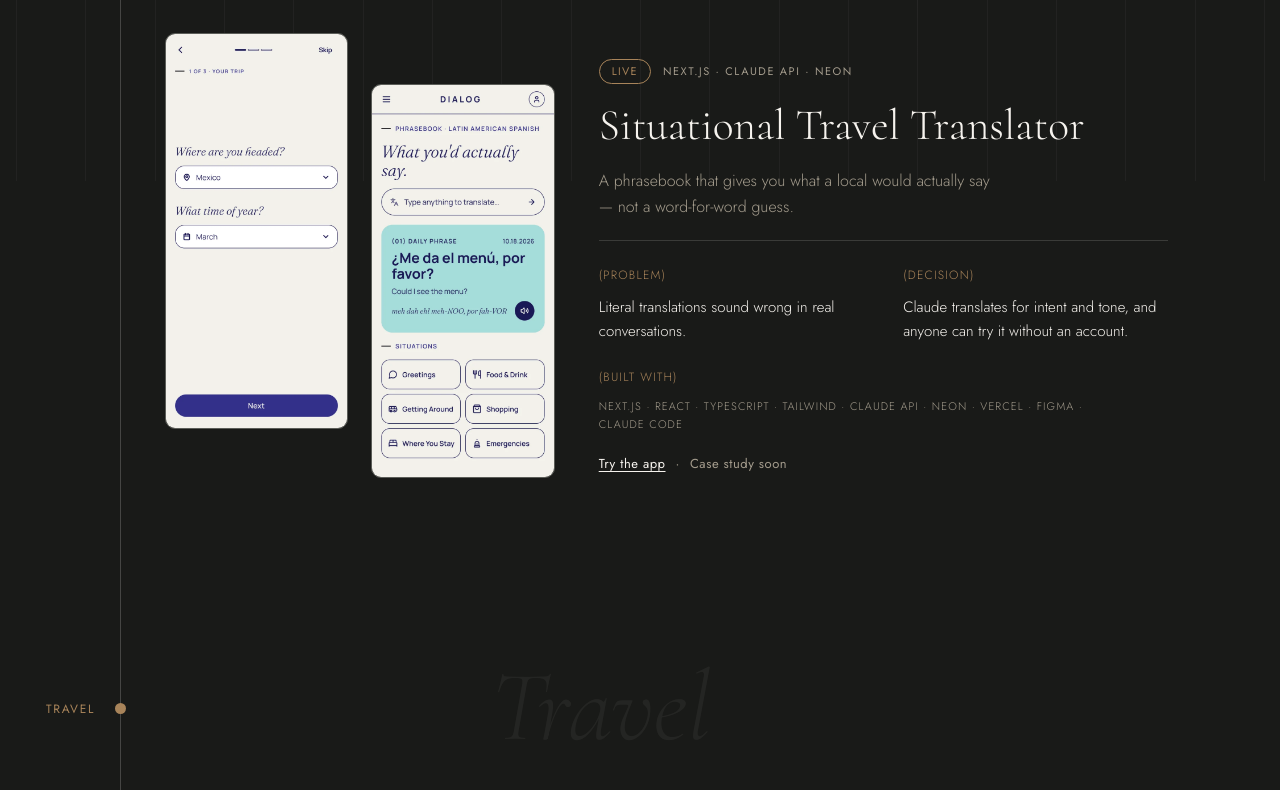
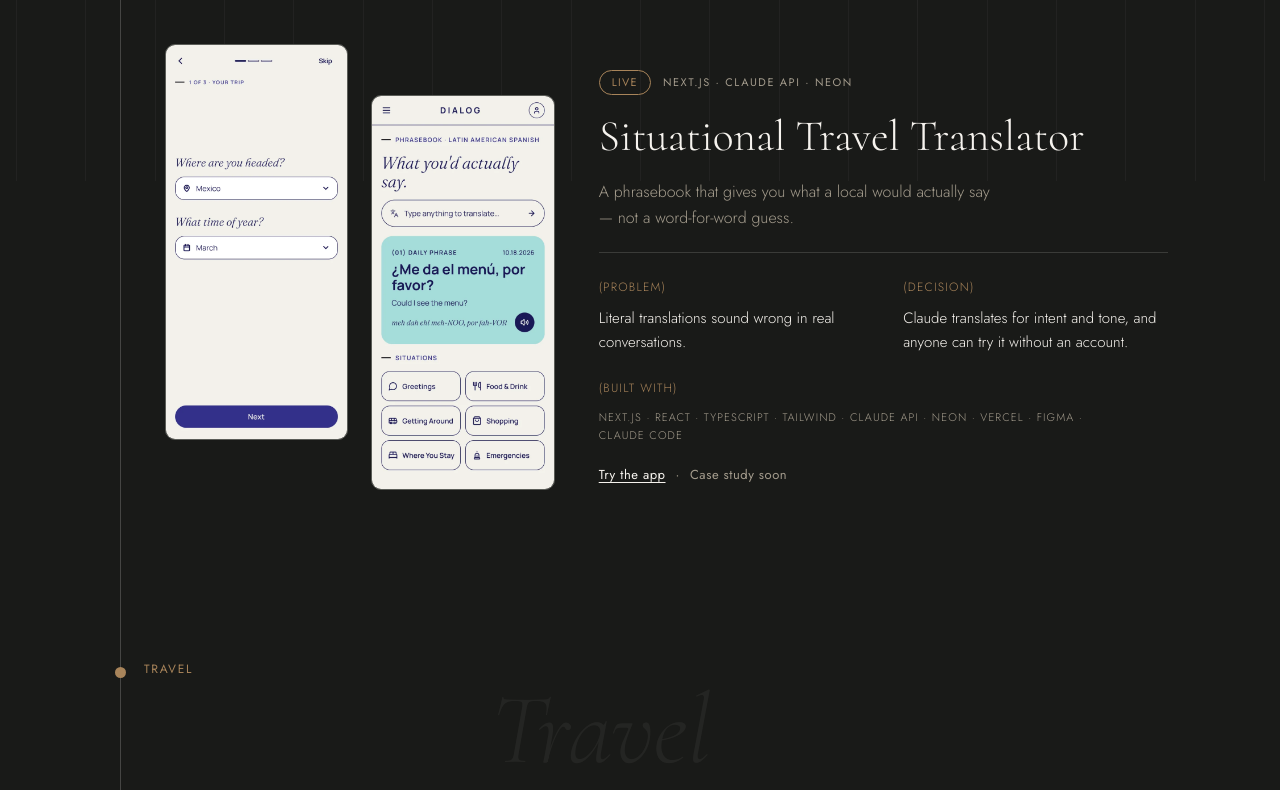
Before and after one commit to PuriyaMirza/personal-website, a plain HTML site: page projects/index.html in a window 1280 px wide. Shown: the part 619-1409 px from the top of the page. Drawn offline with Linux system fonts and the light colour scheme.

Commit message:
/projects: keep topic labels on screen below 1400px wide
The Figma frame assumes a 1440 window, where the label fits left of the
spine. Narrower desktops pushed it off the left edge (seen at 1024px), so
between 1000 and 1399px it now sits above the ghosted topic word.

Co-Authored-By: Claude Opus 5.5 <noreply@anthropic.com>
Claude-Session: https://claude.ai/code/session_01C5TvS7sU6wvWceuUr8VBTD

```diff
--- a/projects/index.html
+++ b/projects/index.html
@@ -109,6 +109,11 @@ a:focus-visible { outline: 1px solid var(--brass); outline-offset: 4px; }
   .entry.flip { grid-template-columns: 152fr 620fr 55fr 425fr 108fr; }
   .entry.flip .text { grid-column: 2; }
   .entry.flip .shots { grid-column: 4; }
+}
+/* Mid-width desktops: not enough room left of the spine, so the topic label sits above the ghost word */
+@media (min-width: 1000px) and (max-width: 1399px) {
+  .tlabel { position: static; display: block; width: auto; text-align: left; padding-left: calc(100% * var(--spine-f) + 24px); margin-bottom: -8px; }
+  .dot { top: 7px; }
 }
 /* Narrow: stacked beside the spine */
 @media (max-width: 999px) {
```
